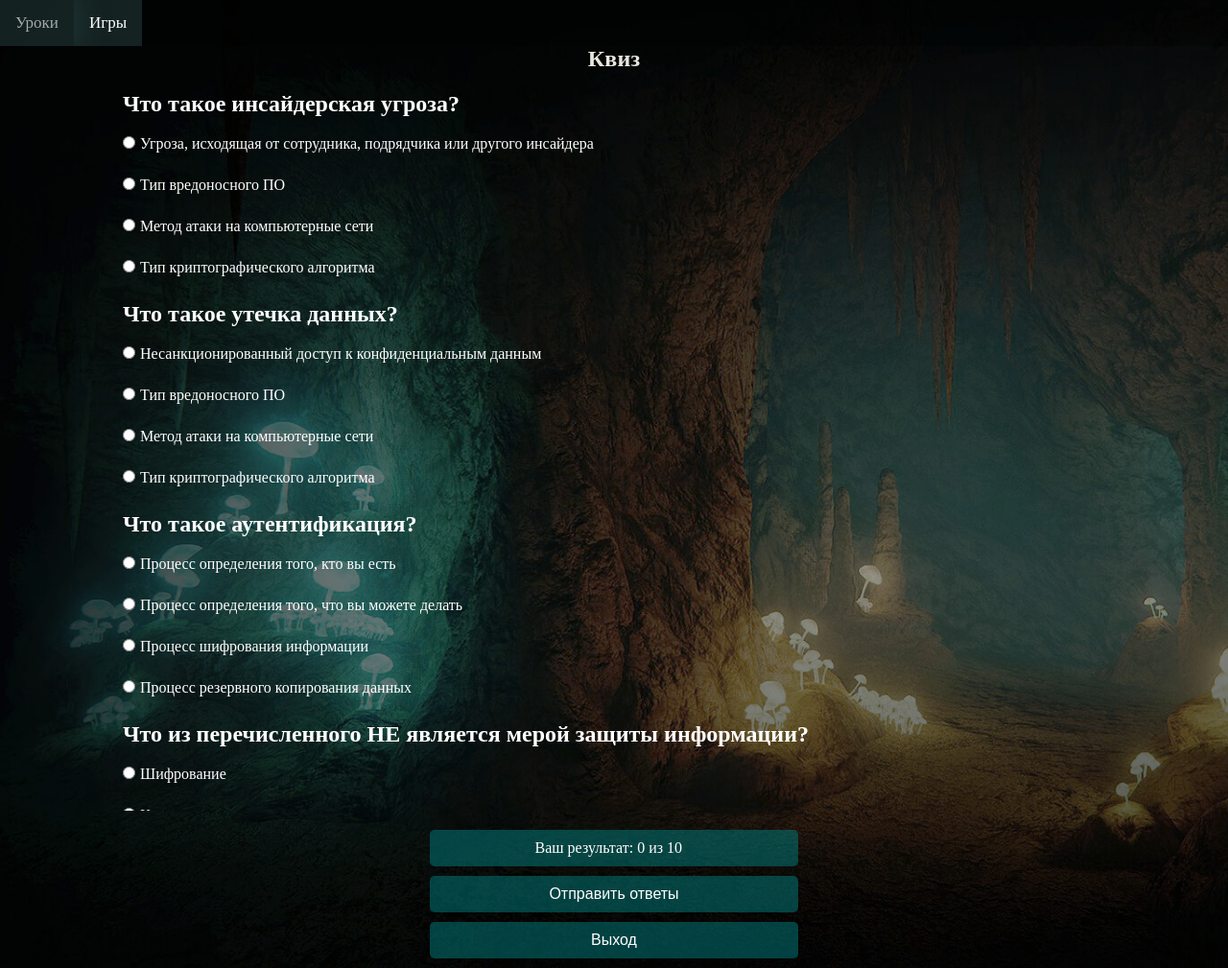
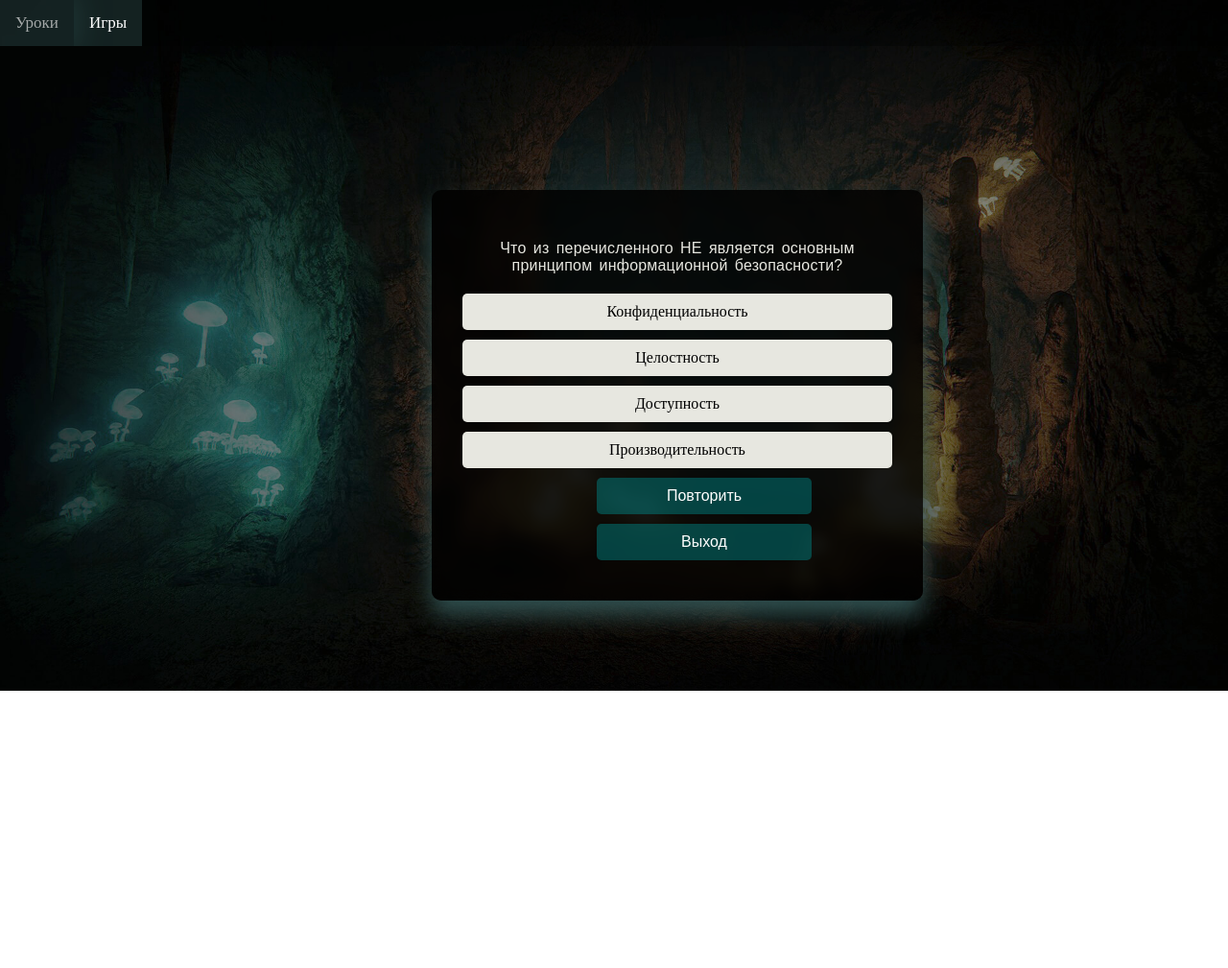
Before and after one commit to Alish04/forest, a website: page ready-html/game1.html in a window 1280 px wide. Shown: the whole page at 96% size. After the commit the page ends 800 px from the top, so only its background shows below. Drawn offline with Linux system fonts and the light colour scheme.

Commit message:
изменила оформление и код. Не смогла починить кнопку выхода после показа результатов

```diff
--- a/ready-html/css/game1.css
+++ b/ready-html/css/game1.css
@@ -41,40 +41,7 @@ body {
     display: none;
 }
 
-#quiz-container {
-    height: 750px;
-    margin: 20px auto;
-    width: 80%; /* Optional: Set a maximum width for responsiveness */
-}
 
-.question {
-    color: white;
-    margin-bottom: 20px;
-}
-
-.question p {
-    font-weight: bold;
-    margin-bottom: 10px;
-    font-size: 24px;
-}
-
-ul {
-    list-style: none;
-    padding: 0;
-}
-
-li {
-    margin-bottom: 10px;
-}
-
-label {
-    cursor: pointer;
-    color: white;
-}
-
-input[type="radio"] {
-    margin-right: 5px;
-}
 
 
 .container {
@@ -89,26 +56,62 @@ input[type="radio"] {
     margin-top: 150px;
 }
 
-h2 {
+#result {
+    text-align: center;
+    background: rgba(0,0,0,.8);
+    box-shadow: 0 15px 25px rgba(47, 79, 79);
+    backdrop-filter: blur(7px);
+    -webkit-backdrop-filter: blur(7px);
+    border-radius: 10px;
+    padding: 2rem;
+    width: 40%;
+    margin-left: 450px;
+    margin-top: 150px;
+}
+
+#question {
     text-align: center;
     color: #e7e7e0;
+    font-family: Arial, Helvetica, sans-serif;
+    width: 100%;
+    margin-top: 20px;
+    margin-bottom: 20px;
     letter-spacing: 0.2px;
     word-spacing: 2.6px;
 }
 
-
-input{
-    padding: 10px;
-    margin: 10px 0;
-    border-radius: 5px;
-    border: 1px solid #ddd;
+#result div {
+    text-align: center;
+    color: #e7e7e0;
+    font-family: Arial, Helvetica, sans-serif;
+    width: 100%;
+    margin-top: 20px;
+    margin-bottom: 20px;
+    letter-spacing: 0.2px;
+    word-spacing: 2.6px;
 }
 
-button , #results-container{
+#answers li {
+    text-align: center;
+    list-style: none;
+    padding: 10px;
+    margin-top: 10px;
+    background-color: #e7e7e0;
+    cursor: pointer;
+    border-radius: 5px;
+    margin-bottom: 10px;
+}
+
+#answers li:hover {
+    background-color: rgba(120, 211, 197, 0.45);
+}
+
+button {
     display: block;
-    width: 30%;
+    width: 50%;
     padding: 10px;
-    margin: 10px auto;
+    margin-bottom: 10px;
+    margin-left: 140px;
     border: none;
     background-color: rgba(0, 128, 128, 0.49);
     color: white;
@@ -117,11 +120,6 @@ button , #results-container{
     border-radius: 5px;
 }
 
-#results-container p{
-    width: 165px;
-    margin: 0 auto;
-}
-
 button:hover {
     background-color: rgba(1, 94, 94, 0.55);
 }
--- a/ready-html/game1.html
+++ b/ready-html/game1.html
@@ -18,11 +18,17 @@
         <a class="active" href="game.html">Игры</a>
     </div>
 
-    <h2>Квиз</h2>
-    <div id="quiz-container" style="overflow-y: scroll;"></div>
-    <div id="results-container"><p>Ваш результат: 0 из 10</p></div>
-    <button id="submit-button">Отправить ответы</button>
-    <button onclick="window.location.href='game.html'">Выход</button>
+    <div class="container" id="quiz-container">
+        <div id="question">Вопрос здесь</div>
+        <ul id="answers">
+            <!-- Ответы будут добавлены здесь динамически -->
+        </ul>
+        <button id="retry">Повторить</button>
+        <button id="exit" onclick="window.location.href = 'game.html'">Выход</button>
+    </div>
+    <div class="container" id="result" style="display: none;">
+        <!-- Результаты квиза будут показаны здесь -->
+    </div>
 
     <script src="js/game1.js"></script>
 </body>
--- a/ready-html/js/game1.js
+++ b/ready-html/js/game1.js
@@ -1,149 +1,64 @@
-let questions;
-questions = [
-    {
-        "question": "Что из перечисленного НЕ является основным принципом информационной безопасности?",
-        "answers": ["Конфиденциальность", "Целостность", "Доступность", "Производительность"],
-        "correctAnswer": "Производительность"
-    },
-    {
-        "question": "Что такое аутентификация?",
-        "answers": ["Процесс определения того, кто вы есть", "Процесс определения того, что вы можете делать", "Процесс шифрования информации", "Процесс резервного копирования данных"],
-        "correctAnswer": "Процесс определения того, кто вы есть"
-    },
-    {
-        "question": "Что такое авторизация?",
-        "answers": ["Процесс определения того, кто вы есть", "Процесс определения того, что вы можете делать", "Процесс шифрования информации", "Процесс резервного копирования данных"],
-        "correctAnswer": "Процесс определения того, что вы можете делать"
-    },
-    {
-        "question": "Что такое фишинг?",
-        "answers": ["Способ обмана людей с целью заставить их раскрыть конфиденциальную информацию", "Тип вредоносного ПО", "Метод атаки на компьютерные сети", "Тип криптографического алгоритма"],
-        "correctAnswer": "Способ обмана людей с целью заставить их раскрыть конфиденциальную информацию"
-    },
-    {
-        "question": "Что такое инсайдерская угроза?",
-        "answers": ["Угроза, исходящая от сотрудника, подрядчика или другого инсайдера", "Тип вредоносного ПО", "Метод атаки на компьютерные сети", "Тип криптографического алгоритма"],
-        "correctAnswer": "Угроза, исходящая от сотрудника, подрядчика или другого инсайдера"
-    },
-    {
-        "question": "Что такое утечка данных?",
-        "answers": ["Несанкционированный доступ к конфиденциальным данным", "Тип вредоносного ПО", "Метод атаки на компьютерные сети", "Тип криптографического алгоритма"],
-        "correctAnswer": "Несанкционированный доступ к конфиденциальным данным"
-    },
-    {
-        "question": "Что такое DoS-атака?",
-        "answers": ["Тип вредоносного ПО", "Атака, направленная на нарушение доступности услуг", "Метод атаки на компьютерные сети", "Тип криптографического алгоритма"],
-        "correctAnswer": "Атака, направленная на нарушение доступности услуг"
-    },
-    {
-        "question": "Что такое социальная инженерия?",
-        "answers": ["Тип вредоносного ПО", "Метод атаки на компьютерные сети", "Метод обмана людей с целью совершения действий, ставящих под угрозу безопасность", "Тип криптографического алгоритма"],
-        "correctAnswer": "Метод обмана людей с целью совершения действий, ставящих под угрозу безопасность"
-    },
-    {
-        "question": "Что из перечисленного НЕ является мерой защиты информации?",
-        "answers": ["Шифрование", "Контроль доступа", "Обновление ПО", "Обучение сотрудников"],
-        "correctAnswer": "Обновление ПО"
-    },
-    {
-        "question": "Что такое план реагирования на инциденты?",
-        "answers": ["План действий на случай стихийных бедствий", "План действий на случай нарушения информационной безопасности", "План резервного копирования данных", "План обучения сотрудников"],
-        "correctAnswer": "План действий на случай нарушения информационной безопасности"
-    }
-];
+document.addEventListener('DOMContentLoaded', () => {
+    const questions = [
+        { question: "Что из перечисленного НЕ является основным принципом информационной безопасности?", answers: ["Конфиденциальность", "Целостность", "Доступность", "Производительность"], correct: 3 },
+        { question: "Что такое аутентификация?", answers: ["Процесс определения того, кто вы есть", "Процесс определения того, что вы можете делать", "Процесс шифрования информации", "Процесс резервного копирования данных"], correct: 0 },
+        { question: "Что такое авторизация?", answers: ["Процесс определения того, кто вы есть", "Процесс определения того, что вы можете делать", "Процесс шифрования информации", "Процесс резервного копирования данных"], correct: 1 },
+        { question: "Что такое фишинг?", answers: ["Способ обмана людей с целью заставить их раскрыть конфиденциальную информацию", "Тип вредоносного ПО", "Метод атаки на компьютерные сети", "Тип криптографического алгоритма"], correct: 0 },
+        { question: "Что такое инсайдерская угроза?", answers: ["Угроза, исходящая от сотрудника, подрядчика или другого инсайдера", "Тип вредоносного ПО", "Метод атаки на компьютерные сети", "Тип криптографического алгоритма"], correct: 0 },
+        { question: "Что такое утечка данных?", answers: ["Несанкционированный доступ к конфиденциальным данным", "Тип вредоносного ПО", "Метод атаки на компьютерные сети", "Тип криптографического алгоритма"], correct: 0 },
+        { question: "Что такое DoS-атака?", answers: ["Тип вредоносного ПО", "Атака, направленная на нарушение доступности услуг", "Метод атаки на компьютерные сети", "Тип криптографического алгоритма"], correct: 1 },
+        { question: "Что такое социальная инженерия?", answers: ["Тип вредоносного ПО", "Метод атаки на компьютерные сети", "Метод обмана людей с целью совершения действий, ставящих под угрозу безопасность", "Тип криптографического алгоритма"], correct: 2 },
+        { question: "Что из перечисленного НЕ является мерой защиты информации?", answers: ["Шифрование", "Контроль доступа", "Обновление ПО", "Обучение сотрудников"], correct: 2 },
+        { question: "Что такое план реагирования на инциденты?", answers: ["План действий на случай стихийных бедствий", "План действий на случай нарушения информационной безопасности", "План резервного копирования данных", "План обучения сотрудников"], correct: 1 },
+    ];
 
-function shuffleQuestions(questions) {
-    // Алгоритм перемешивания Фишера-Йетса
-    for (let i = questions.length - 1; i > 0; i--) {
-        const j = Math.floor(Math.random() * (i + 1));
-        [questions[i], questions[j]] = [questions[j], questions[i]];
-    }
-}
+    let currentQuestionIndex = 0;
+    let score = 0;
 
-function displayQuiz(questions) {
-    const quizContainer = document.getElementById("quiz-container");
-    for (const question of questions) {
-        const questionElement = document.createElement("div");
-        questionElement.classList.add("question");
+    function showQuestion() {
+        if (currentQuestionIndex >= questions.length) {
+            document.getElementById('quiz-container').style.display = 'none';
+            const resultContainer = document.getElementById('result');
+            resultContainer.style.display = 'block';
+            resultContainer.innerHTML = `<div id="resultText">ВАШ РЕЗУЛЬТАТ: ${score} из ${questions.length}</div>
+            <button id="retry" onclick="window.location.reload()">Повторить</button>
+            <button id="exit" onClick="exitQuiz()">Выход</button>
+            `;
+            // Показываем кнопки, которые были скрыты
+            return;
+        }
 
-        const questionText = document.createElement("p");
-        questionText.textContent = question.question;
-        questionElement.appendChild(questionText);
-
-        const answerList = document.createElement("ul");
-        for (let i = 0; i < question.answers.length; i++) {
-            const answerElement = document.createElement("li");
-            const answerInput = document.createElement("input");
-            answerInput.type = "radio";
-            answerInput.name = question.question;
-            answerInput.value = question.answers[i]; // Используем текст ответа
-            answerElement.appendChild(answerInput);
-
-            const answerLabel = document.createElement("label");
-            answerLabel.textContent = question.answers[i];
-            answerElement.appendChild(answerLabel);
-
-            answerList.appendChild(answerElement);
-        }
-        questionElement.appendChild(answerList);
-
-        quizContainer.appendChild(questionElement);
-    }
-}
-
-
-function submitAnswers() {
-    const answers = [];
-    const questions = document.getElementsByClassName("question");
-    for (const question of questions) {
-        const answerInput = question.querySelector('input[type="radio"]:checked');
-        if (answerInput) {
-            answers.push(answerInput.value);
-        } else {
-            answers.push(null);
-        }
+        const question = questions[currentQuestionIndex];
+        document.getElementById('question').textContent = question.question;
+        const answersUl = document.getElementById('answers');
+        answersUl.innerHTML = '';
+        question.answers.forEach((answer, index) => {
+            const li = document.createElement('li');
+            li.textContent = answer;
+            li.addEventListener('click', () => selectAnswer(index));
+            answersUl.appendChild(li);
+        });
     }
 
-    checkAnswers(answers); // Вызываем функцию checkAnswers() с массивом ответов
-}
+    document.getElementById('retry').addEventListener('click', () => {
+        currentQuestionIndex = 0;
+        score = 0;
+        document.getElementById('result');
+        document.getElementById('quiz-container');
+        showQuestion();
+    });
 
+    showQuestion();
 
-function checkAnswers(answers) {
-    let score = 0;
-    for (let i = 0; i < answers.length; i++) {
-        const currentQuestion = questions[i];
-        const correctAnswer = currentQuestion.correctAnswer;
-        const userAnswer = answers[i];
-
-        if (userAnswer === correctAnswer) {
+    function selectAnswer(index) {
+        if (index === questions[currentQuestionIndex].correct) {
             score++;
         }
+        currentQuestionIndex++;
+        showQuestion();
     }
 
-    displayResults(score);
+});
+window.exitQuiz = function() {
+    window.location.href = '../game.html';
 }
-
-
-// Функция для отображения результатов
-function displayResults(score) {
-    const resultsContainer = document.getElementById("results-container");
-    const resultText = `Ваш результат: ${score} из ${questions.length}`;
-
-    // Создаем элемент <p>
-    const paragraphElement = document.createElement("p");
-    // Задаем текст элементу
-    paragraphElement.textContent = resultText;
-
-    // Очищаем содержимое контейнера
-    resultsContainer.innerHTML = '';
-    // Добавляем элемент <p> в контейнер
-    resultsContainer.appendChild(paragraphElement);
-}
-
-
-
-shuffleQuestions(questions);
-displayQuiz(questions);
-
-const submitButton = document.getElementById("submit-button");
-submitButton.addEventListener("click", submitAnswers);
```
